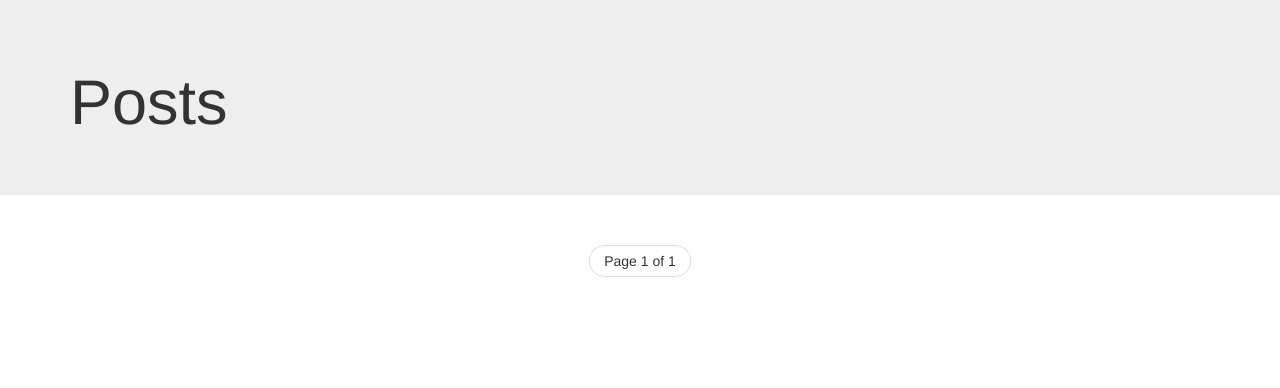
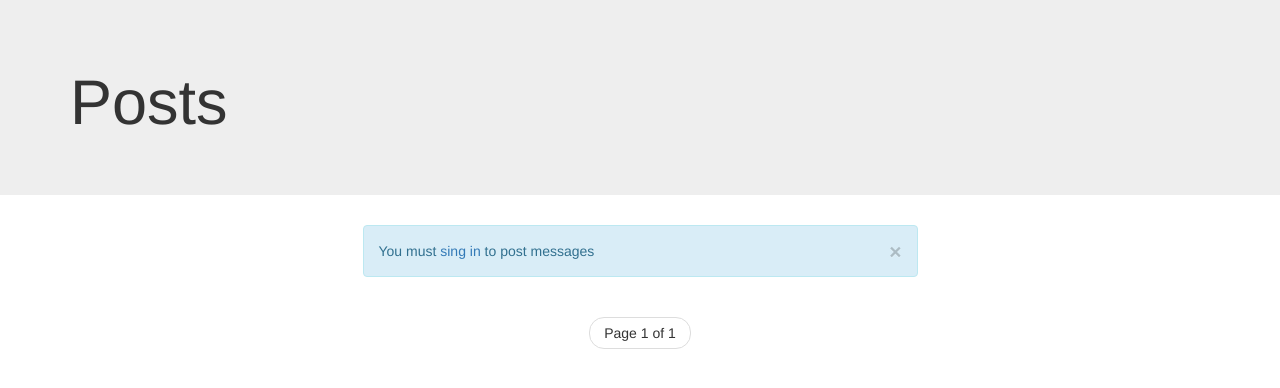
Before and after one commit to haavard81/kvittr, a Django app: page /posts/ in a window 1280 px wide. Shown: the part 52-440 px from the top of the page. Run offline with Django 3.2, Linux system fonts and the light colour scheme; data that the repository does not hold is empty; some libraries are stand-ins or nearby versions.

Commit message:
Added form for adding posts to post_listing.html

```diff
--- a/kvittr/posts/templates/posts/post_listing.html
+++ b/kvittr/posts/templates/posts/post_listing.html
@@ -2,6 +2,38 @@
 {% block posts_listing_is_active %}active{% endblock%}
 {% block subheader %}Posts{% endblock %}
 {% block pagecontent %}
+
+    {% if user.is_anonymous %}
+    <div class="row">
+        <div class="col-md-6 col-md-offset-3">
+            <div class="alert alert-info" role="alert">
+                <button type="button" class="close" data-dismiss="alert" aria-label="Close">
+                    <span aria-hidden="true">&times;</span>
+                </button>
+                <p>You must <a href="{% url 'user_login' %}">sing in</a> to post messages</p>
+            </div>
+        </div>
+    </div>
+    {% else %}
+    <div id="add-post" class="row">
+        <div class="col-md-6 col-md-offset-3">
+            <h3>Add a post as: <a href="">{{ user.username }}</a></h3>
+            <form class="form-horizontal" method="POST">
+                {% csrf_token %}
+                <div class="form-group">
+                    <div class="col-sm-12">
+                       <textarea class="form-control" rows="3" name="new_post" placeholder="Whats on your mind?" required></textarea>
+                    </div>
+                </div>
+                <div class="form-group">
+                    <div class="col-sm-12">
+                        <button type="submit" class="btn btn-lg btn-primary">Save post</button>
+                    </div>
+                </div>
+            </form>
+        </div>
+    </div>
+    {% endif %}
 
     <div class="row">
     {% for post in posts %}
```
